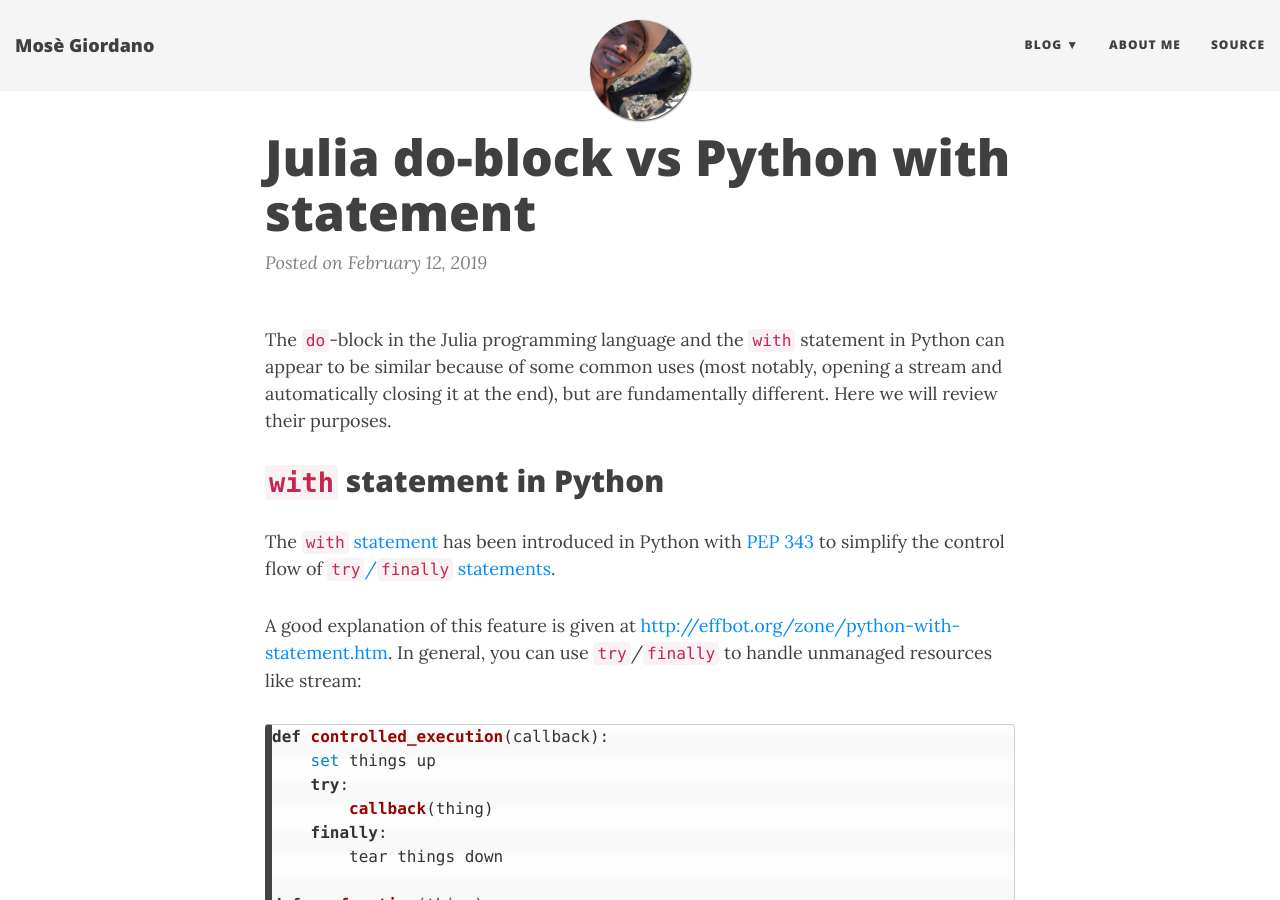
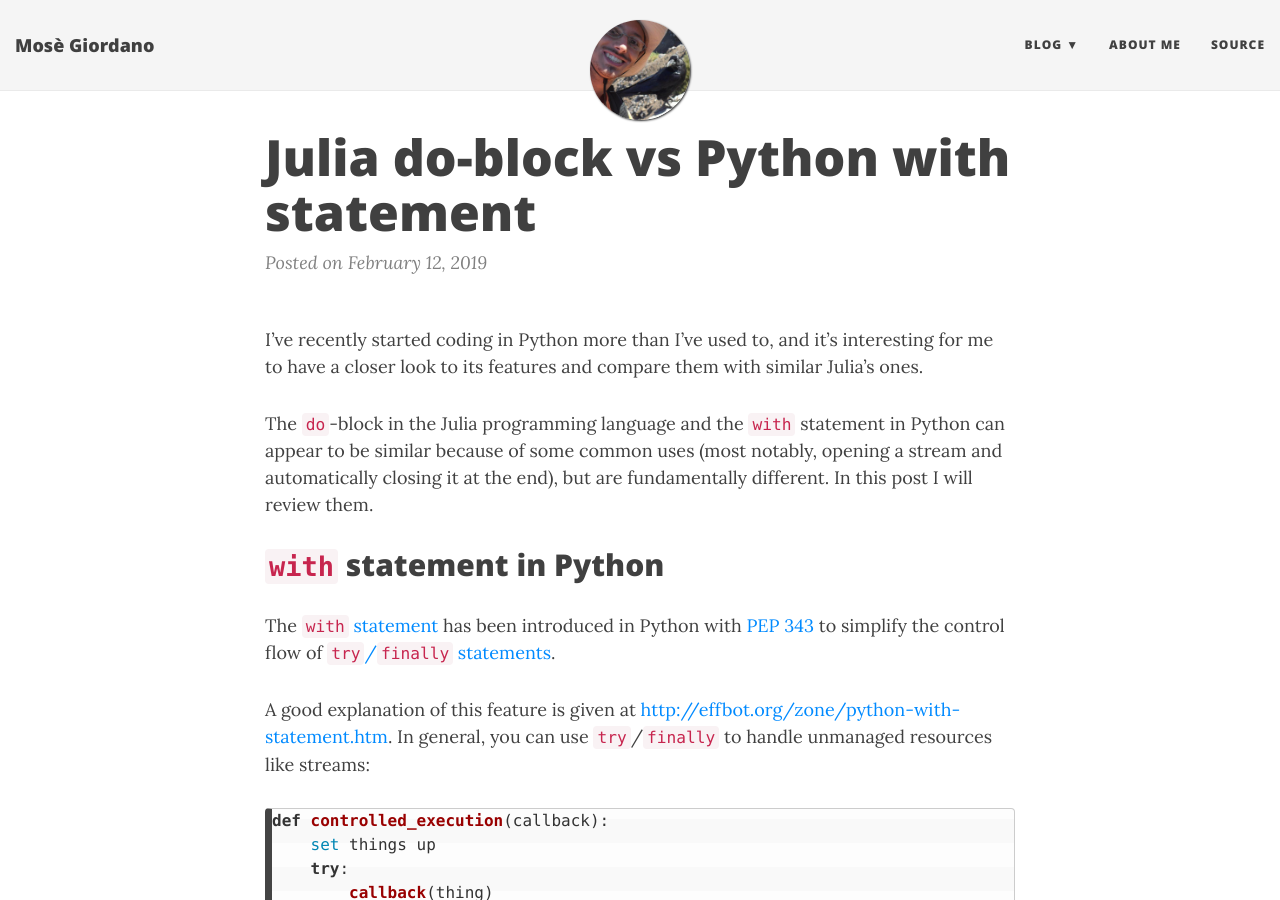
Before and after one commit to giordano/giordano.github.io, a Jekyll site: the page built from _posts/2019-02-12-julia-do-vs-python-with.md, in a window 1280 px wide and 900 px high. Built offline with Jekyll 4.4.1, drawn with Linux system fonts in a browser that asks for light colours; nearby versions of some CDN libraries; comment, search, counter and statistics services are not loaded; some of the changed text lies outside the part shown.

Commit message:
Min fixes

````diff
--- a/_posts/2019-02-12-julia-do-vs-python-with.md
+++ b/_posts/2019-02-12-julia-do-vs-python-with.md
@@ -4,10 +4,14 @@ title: Julia do-block vs Python with statement
 tags: [julia, python, control flow, draft]
 ---
 
+I’ve recently started coding in Python more than I’ve used to, and it’s
+interesting for me to have a closer look to its features and compare them with
+similar Julia’s ones.
+
 The `do`-block in the Julia programming language and the `with` statement in
 Python can appear to be similar because of some common uses (most notably,
 opening a stream and automatically closing it at the end), but are fundamentally
-different.  Here we will review their purposes.
+different.  In this post I will review them.
 
 ## `with` statement in Python
 
@@ -20,7 +24,7 @@ statements](https://docs.python.org/3/reference/compound_stmts.html#try).
 
 A good explanation of this feature is given at
 <http://effbot.org/zone/python-with-statement.htm>.  In general, you can use
-`try`/`finally` to handle unmanaged resources like stream:
+`try`/`finally` to handle unmanaged resources like streams:
 
 ```python
 def controlled_execution(callback):
@@ -214,12 +218,13 @@ the function `f`.
 
 The `with` statement in Python is a syntactic sugar for `try`/`finally`.  This
 construct is bound to classes, this means that the `__enter__`/`__exit__`
-methods are bound to a specific class and they can be defined only once, so you
-can't have multiple `__enter__`/`__exit__` handlers for the same class, or
-independently from a class.  In order for the `with` statement to work, both
-`__enter__` and `__exit__` must be defined in any case, however if you don't
-really need the `try`/`finally` construct you can still take advantage of the
-handy `with` syntax, for example by making the `__exit__` method dummy.
+methods are bound to a specific class and they can be defined only once as they
+have a fixed signature, so you can't have multiple `__enter__`/`__exit__`
+handlers within the same class, or independently from a class.  In order for the
+`with` statement to work, both `__enter__` and `__exit__` must be defined in any
+case, however if you don't really need the `try`/`finally` construct you can
+still take advantage of the handy `with` syntax, for example by making the
+`__exit__` method dummy.
 
 The `do`-block in Julia is not bound to any type, the only condition to use it
 is to have a function taking a function as first argument.  The function may
````
Also changed, not shown: other parts of _posts/2019-02-12-julia-do-vs-python-with.md (+1 -1 lines).
